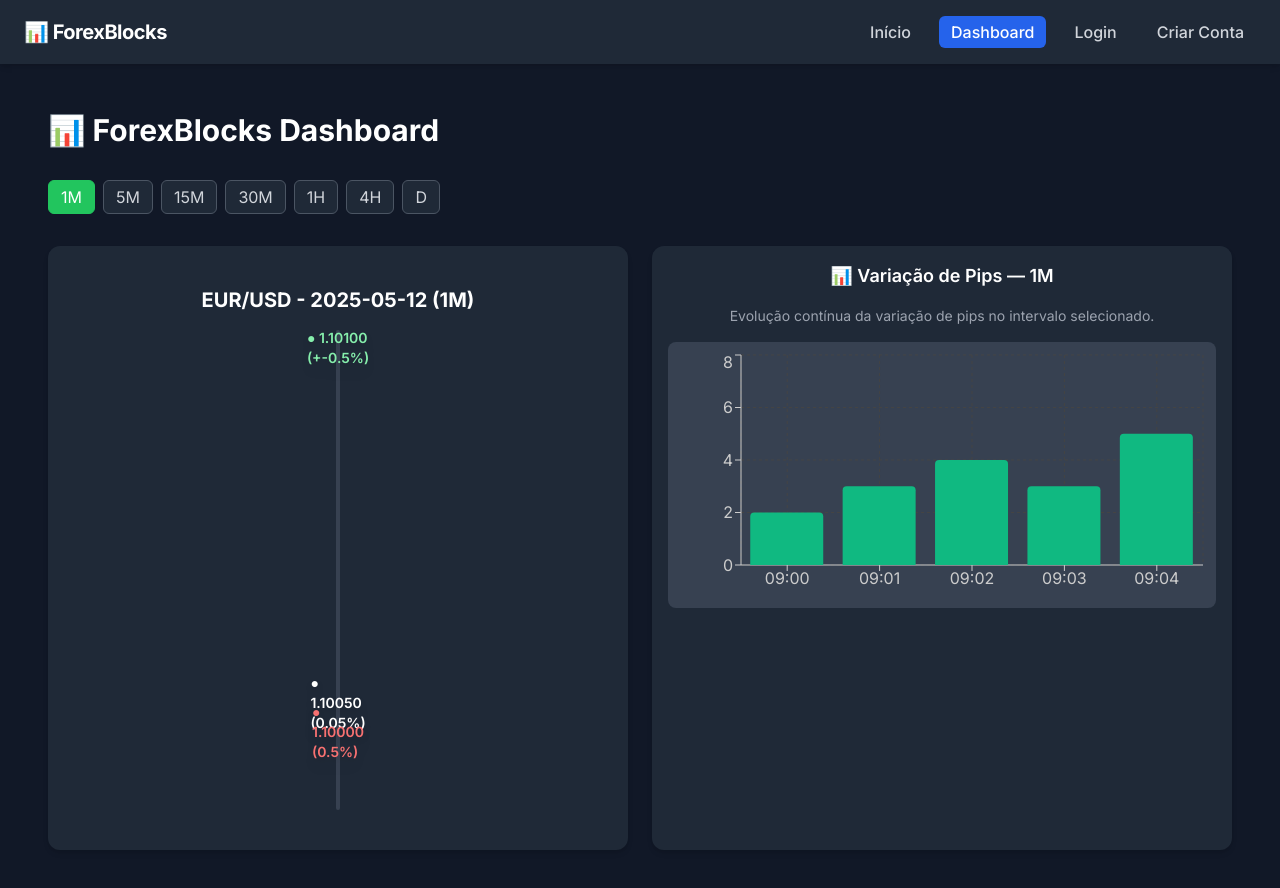
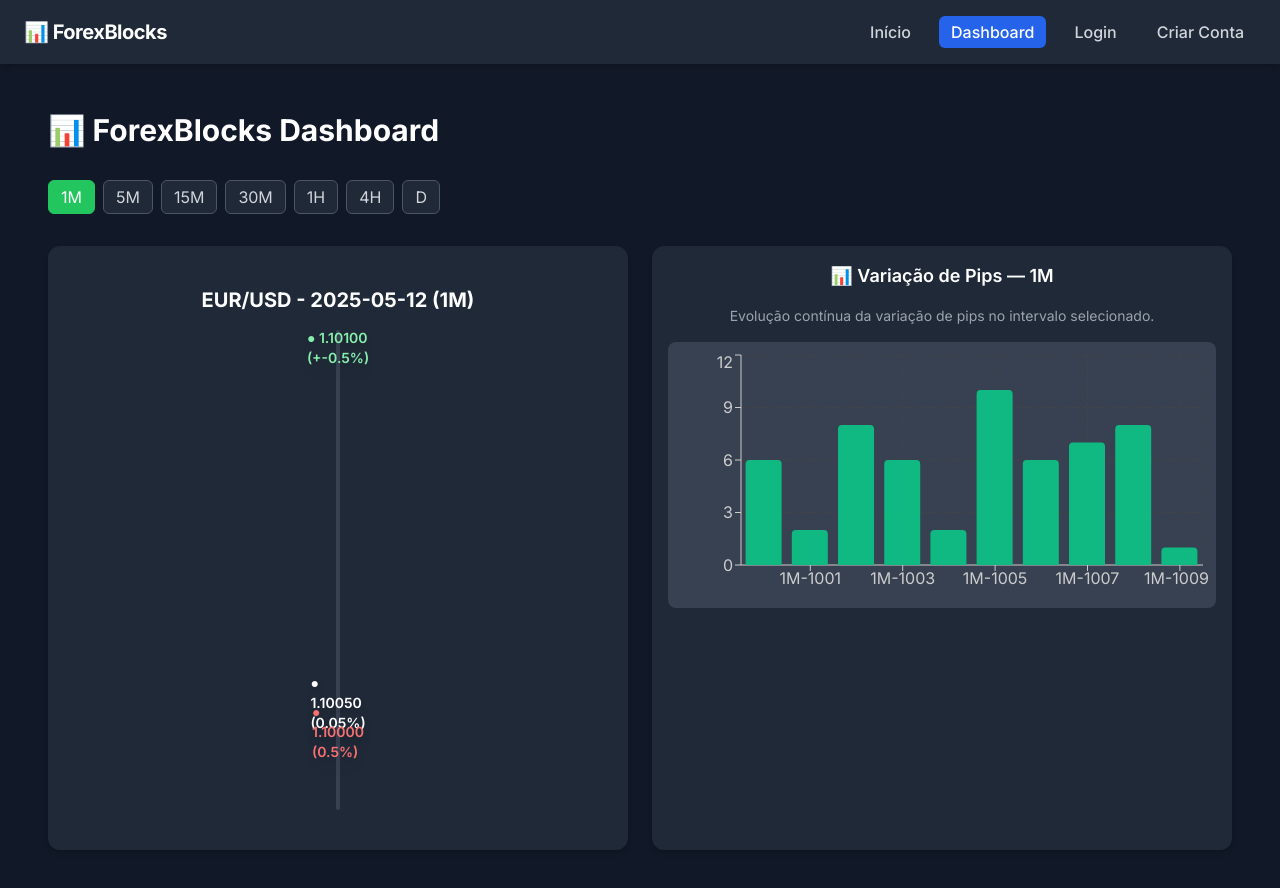
Before and after one commit to TulioBuarque/meusite-nextjs, a Next.js app: page /dashboard in a window 1280 px wide. Shown: the top 888 px of the page. Built offline with nearby package versions, Linux system fonts and the light colour scheme.

Commit message:
Update PipVariationTimeBlocks.tsx

```diff
--- a/src/components/kpis/PipVariationTimeBlocks.tsx
+++ b/src/components/kpis/PipVariationTimeBlocks.tsx
@@ -3,49 +3,20 @@
 import { useTimeframeStore } from '@/store/useTimeframeStore'
 import { BarChart, Bar, XAxis, YAxis, CartesianGrid, Tooltip, ResponsiveContainer } from 'recharts'
 
+const generateMockData = (label: string) =>
+  Array.from({ length: 10 }, (_, i) => ({
+    time: `${label}-${1000 + i}`,
+    pips: Math.floor(Math.random() * 10) + 1,
+  }))
+
 const mockContinuousData: Record<string, { time: string; pips: number }[]> = {
-  '1M': [
-    { time: '09:00', pips: 2 },
-    { time: '09:01', pips: 3 },
-    { time: '09:02', pips: 4 },
-    { time: '09:03', pips: 3 },
-    { time: '09:04', pips: 5 },
-  ],
-  '5M': [
-    { time: '09:00', pips: 7 },
-    { time: '09:05', pips: 9 },
-    { time: '09:10', pips: 6 },
-    { time: '09:15', pips: 8 },
-    { time: '09:20', pips: 10 },
-  ],
-  '15M': [
-    { time: '09:00', pips: 12 },
-    { time: '09:15', pips: 15 },
-    { time: '09:30', pips: 13 },
-    { time: '09:45', pips: 17 },
-  ],
-  '30M': [
-    { time: '09:00', pips: 18 },
-    { time: '09:30', pips: 20 },
-    { time: '10:00', pips: 22 },
-  ],
-  '1H': [
-    { time: '09:00', pips: 25 },
-    { time: '10:00', pips: 27 },
-    { time: '11:00', pips: 30 },
-  ],
-  '4H': [
-    { time: '08:00', pips: 28 },
-    { time: '12:00', pips: 35 },
-    { time: '16:00', pips: 33 },
-  ],
-  'D': [
-    { time: 'Seg', pips: 30 },
-    { time: 'Ter', pips: 32 },
-    { time: 'Qua', pips: 28 },
-    { time: 'Qui', pips: 35 },
-    { time: 'Sex', pips: 37 },
-  ],
+  '1M': generateMockData('1M'),
+  '5M': generateMockData('5M'),
+  '15M': generateMockData('15M'),
+  '30M': generateMockData('30M'),
+  '1H': generateMockData('1H'),
+  '4H': generateMockData('4H'),
+  'D': generateMockData('D'),
 }
 
 export function PipVariationTimeBlocks() {
```
